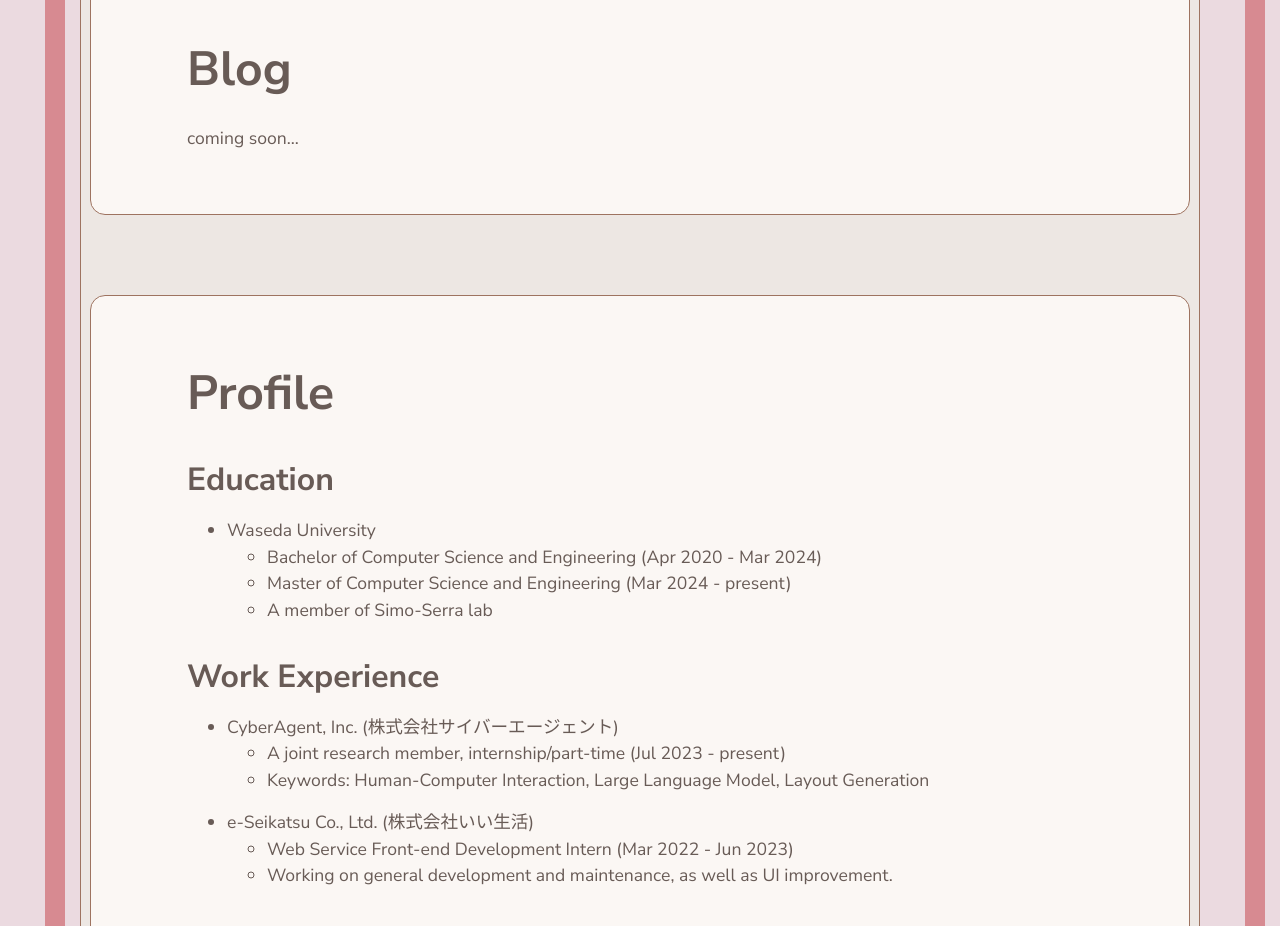
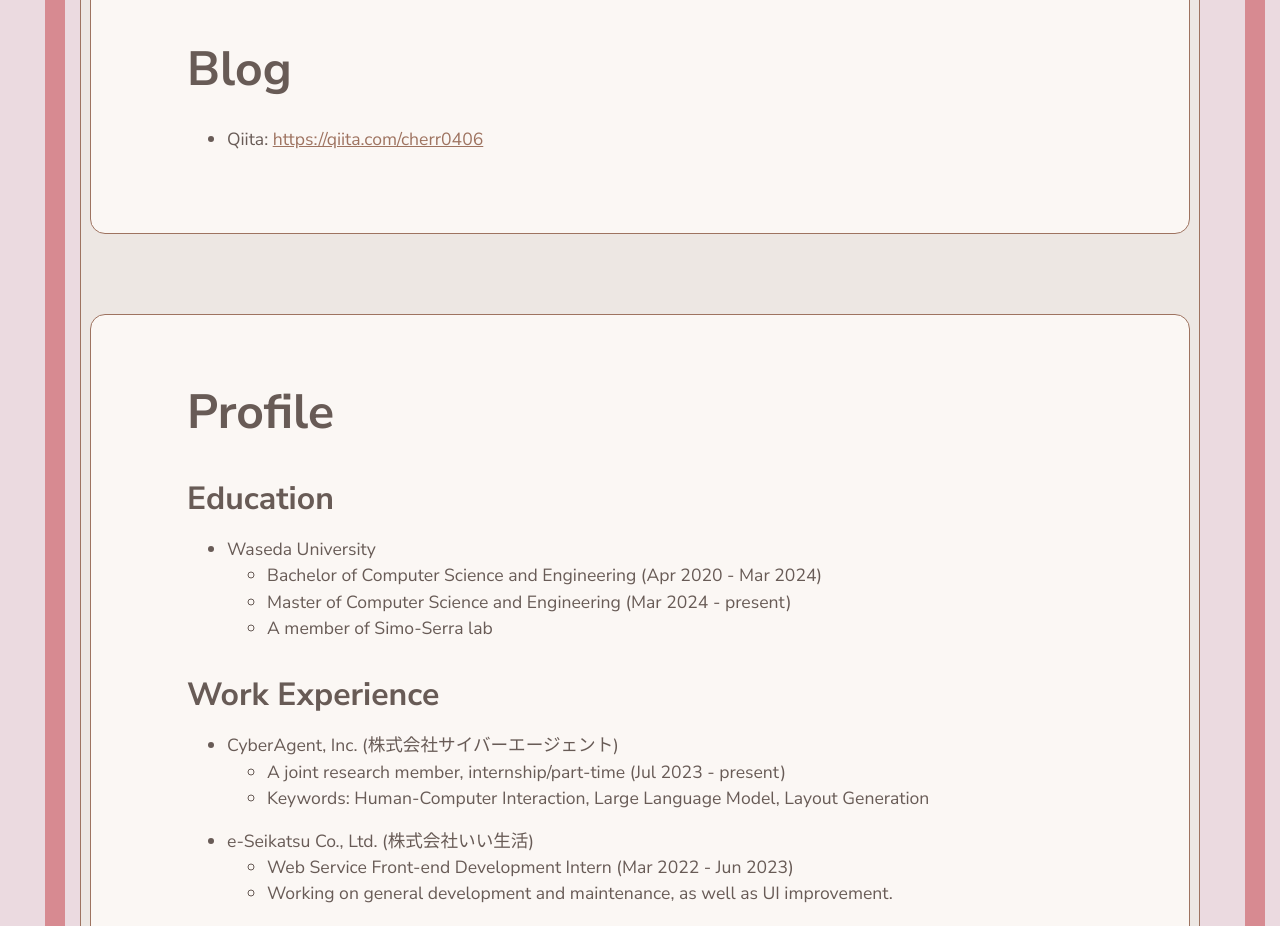
Before and after one commit to cherr0406/cherr0406.github.io, a Next.js app: page / in a window 1280 px wide. Shown: the part 1800-2726 px from the top of the page. Built offline with nearby package versions, Linux system fonts and the light colour scheme.

Commit message:
chore: workflow test commit

```diff
--- a/src/app/@blog/page.mdx
+++ b/src/app/@blog/page.mdx
@@ -1,3 +1,3 @@
 ## Blog
 
-coming soon...
+- Qiita: [https://qiita.com/cherr0406](https://qiita.com/cherr0406)
```
